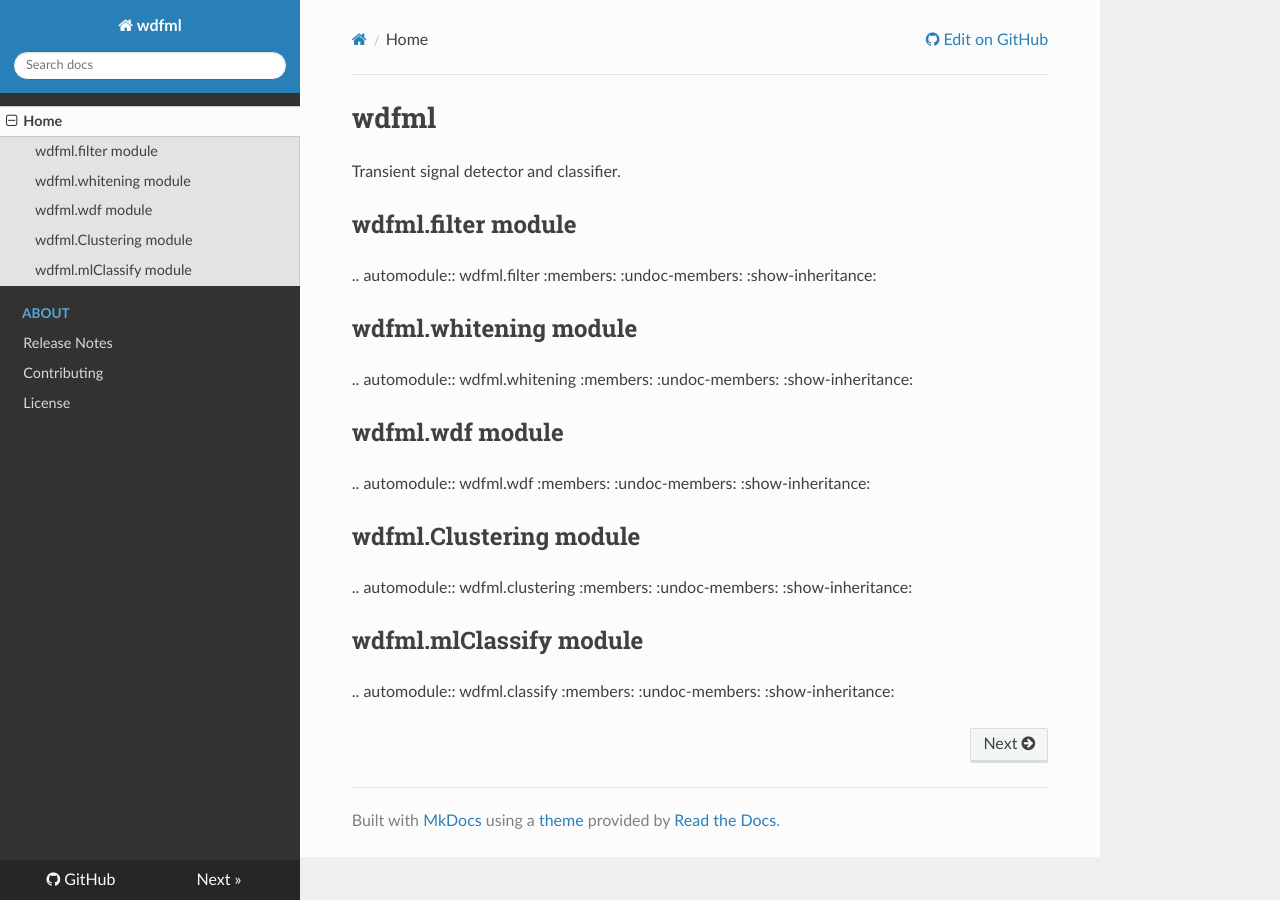
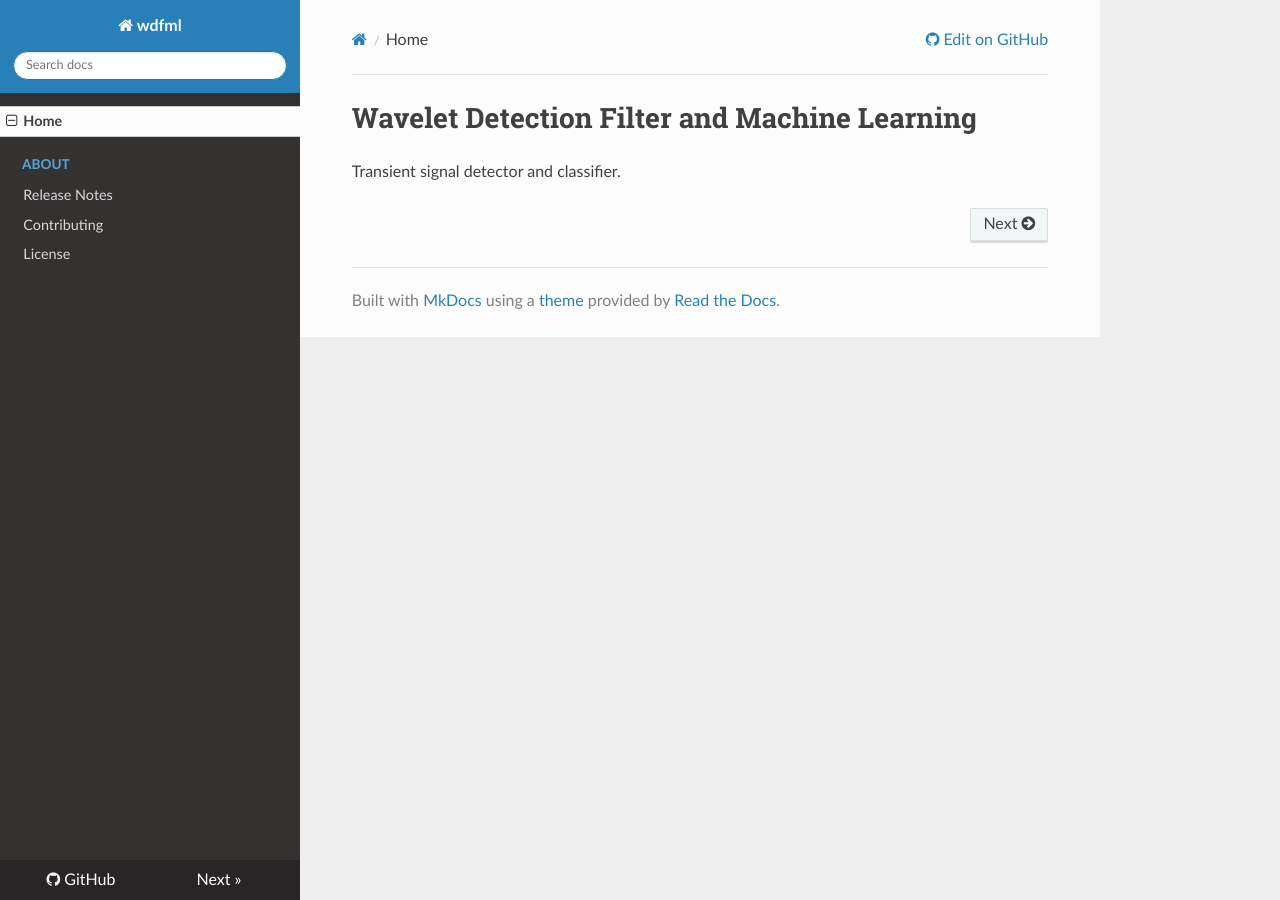
Before and after one commit to elenacuoco/wdfml, an MkDocs documentation site: the page built from docs/index.md, in a window 1280 px wide. Built offline with MkDocs 1.6.1, drawn with Linux system fonts in a browser that asks for light colours; nearby versions of some CDN libraries; old or Windows-style settings are respelled for this version of MkDocs.

Commit message:
reorganized the structure

```diff
--- a/docs/index.md
+++ b/docs/index.md
@@ -1,46 +1,3 @@
-# wdfml
+# Wavelet Detection Filter and Machine Learning
 
 Transient signal detector and classifier.
-
-
-wdfml.filter module
-----------------------
-
-.. automodule:: wdfml.filter
-    :members:
-    :undoc-members:
-    :show-inheritance:
-
-wdfml.whitening module
-------------------------
-
-.. automodule:: wdfml.whitening
-    :members:
-    :undoc-members:
-    :show-inheritance:
-
-wdfml.wdf module
-------------------
-
-.. automodule:: wdfml.wdf
-    :members:
-    :undoc-members:
-    :show-inheritance:
-
-
-
-wdfml.Clustering module
--------------------------
-
-.. automodule:: wdfml.clustering
-    :members:
-    :undoc-members:
-    :show-inheritance:
-
-wdfml.mlClassify module
--------------------------
-
-.. automodule:: wdfml.classify
-    :members:
-    :undoc-members:
-    :show-inheritance:
```
Also changed, not shown: docs/conf.py (added, +168 -0 lines), docs/index.rst (+20 -0 lines), 2 other files.
